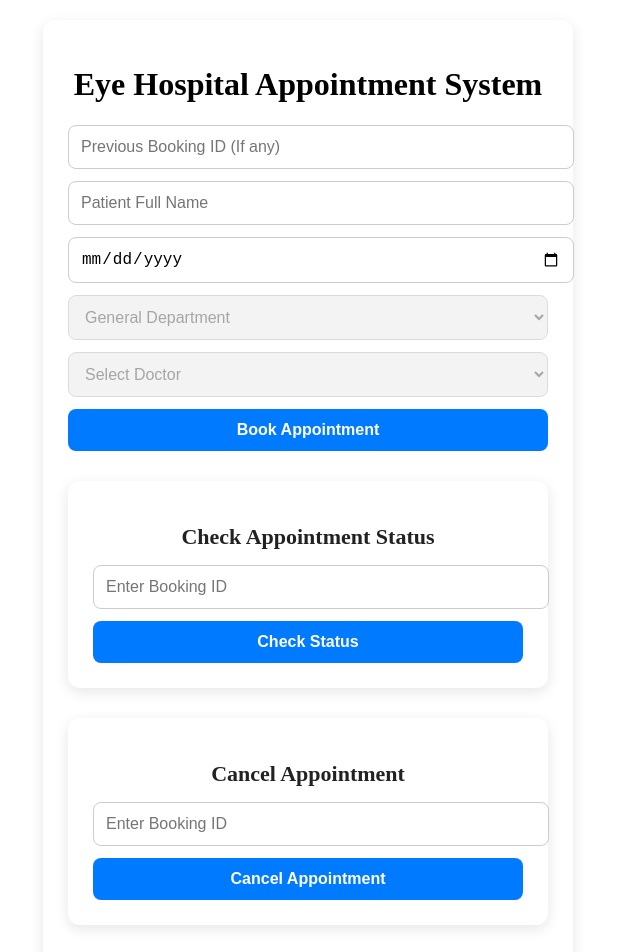
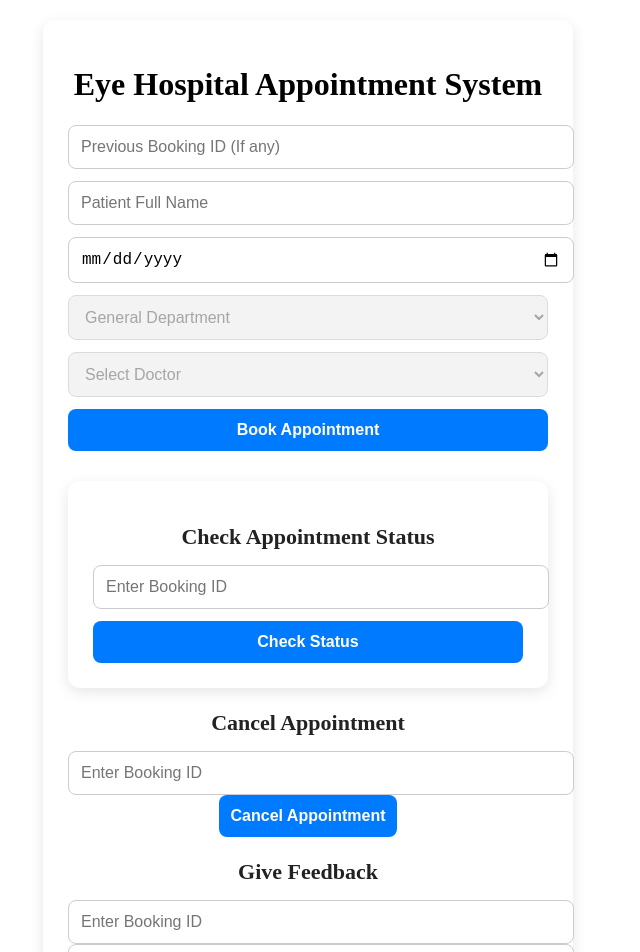
Before and after one commit to subir301204/eye-hospital-appointment-booking-system, a React (Create React App) app in the folder frontend/: page / in a window 1280 px wide. Shown: the top 952 px of the page, without its empty margins (332-972 px from the left). Built offline with nearby package versions, Linux system fonts and the light colour scheme.

Commit message:
update the UI

```diff
--- a/frontend/src/components/CancelAppointment.js
+++ b/frontend/src/components/CancelAppointment.js
@@ -1,16 +1,12 @@
 import React, { useState } from "react";
-import "../styles.css";
 
 function CancelAppointment() {
   const [bookingId, setBookingId] = useState("");
-  const [statusMsg, setStatusMsg] = useState("");
+  const [message, setMessage] = useState("");
 
-  const cancelBooking = async (e) => {
-    e.preventDefault();
-    setStatusMsg("");
-
-    if (!bookingId.trim()) {
-      setStatusMsg("Please enter Booking ID");
+  const cancel = async () => {
+    if (!bookingId) {
+      setMessage("Please enter a booking ID.");
       return;
     }
 
@@ -22,34 +18,28 @@
       });
 
       const data = await res.json();
-
-      if (!res.ok) {
-        setStatusMsg("❌ " + (data.message || "Cancellation failed"));
-      } else {
-        setStatusMsg("✅ " + (data.message || "Cancelled"));
-      }
-    } catch (err) {
-      console.error(err);
-      setStatusMsg("❌ Server error");
+      setMessage(data.message);
+    } catch (error) {
+      setMessage("Server error. Please try again.");
     }
   };
 
   return (
-    <div className="app-container" style={{ marginTop: "30px" }}>
-      <h2>Cancel Appointment</h2>
+    <div className="card">
+      <h3>Cancel Appointment</h3>
 
-      <form onSubmit={cancelBooking}>
-        <input
-          type="text"
-          placeholder="Enter Booking ID"
-          value={bookingId}
-          onChange={(e) => setBookingId(e.target.value)}
-        />
+      <input
+        className="input-box"
+        placeholder="Enter Booking ID"
+        value={bookingId}
+        onChange={(e) => setBookingId(e.target.value)}
+      />
 
-        <button type="submit">Cancel Appointment</button>
-      </form>
+      <button className="btn" onClick={cancel}>
+        Cancel Appointment
+      </button>
 
-      {statusMsg && <p className="success-message">{statusMsg}</p>}
+      {message && <p className="success-message">{message}</p>}
     </div>
   );
 }
```
